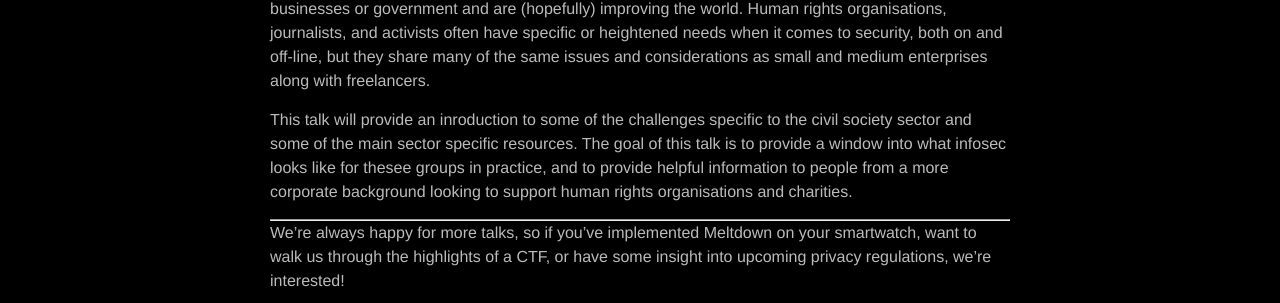
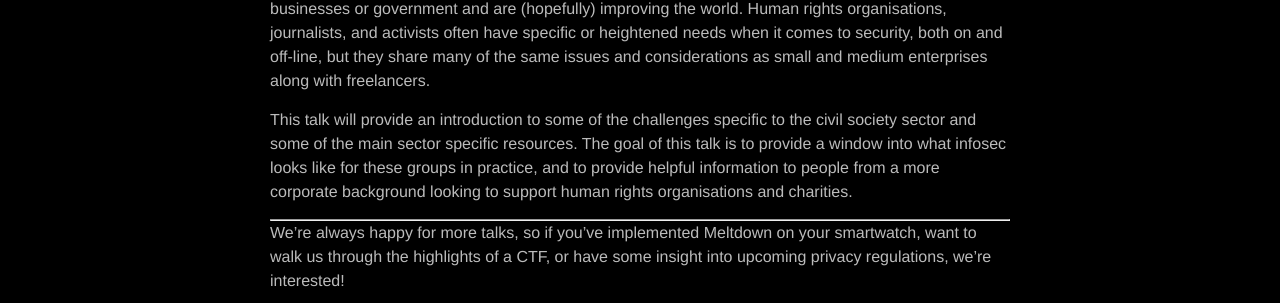
Before and after one commit to dc4420/website, a Jekyll site: the page built from _posts/2019-08-27-talks.markdown, in a window 1280 px wide. Shown: the part 649-952 px from the top of the page. Built offline with Jekyll 4.4.1, drawn with Linux system fonts in a browser that asks for light colours; nearby versions of some CDN libraries.

Commit message:
fix typos

```diff
--- a/_posts/2019-08-27-talks.markdown
+++ b/_posts/2019-08-27-talks.markdown
@@ -31,7 +31,7 @@ Rose Regina Lawrence
 
 Civil Society is a slightly nebulous term covering all those organisations and individuals who aren't businesses or government and are (hopefully) improving the world. Human rights organisations, journalists, and activists often have specific or heightened needs when it comes to security, both on and off-line, but they share many of the same issues and considerations as small and medium enterprises along with freelancers.
 
-This talk will provide an inroduction to some of the challenges specific to the civil society sector and some of the main sector specific resources. The goal of this talk is to provide a window into what infosec looks like for thesee groups in practice, and to provide helpful information to people from a more corporate background looking to support human rights organisations and charities.
+This talk will provide an introduction to some of the challenges specific to the civil society sector and some of the main sector specific resources. The goal of this talk is to provide a window into what infosec looks like for these groups in practice, and to provide helpful information to people from a more corporate background looking to support human rights organisations and charities.
 
 <hr>
 
```
